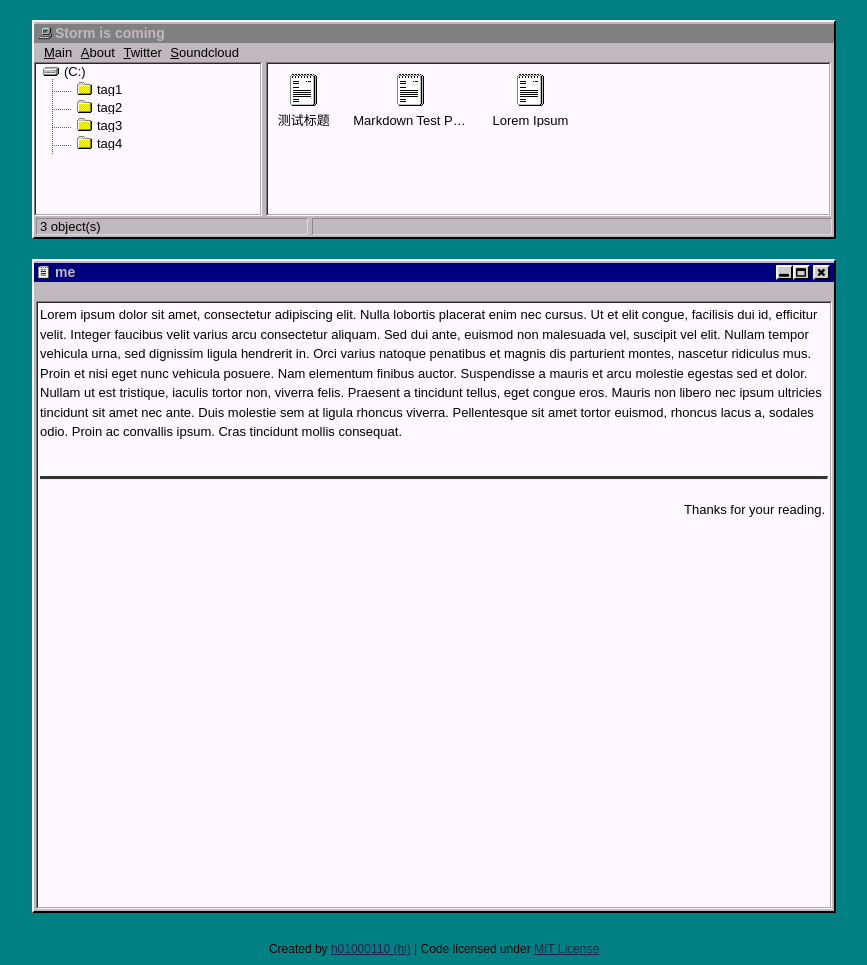
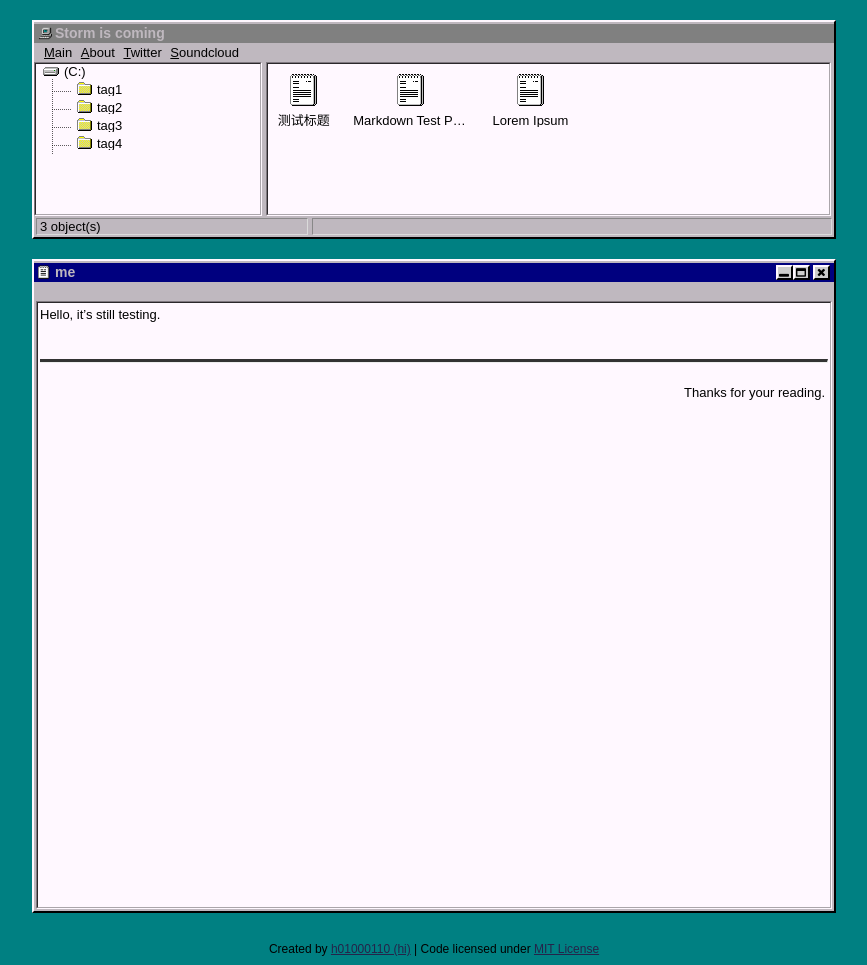
Before and after one commit to stormjokester/stormjokester.github.io, a Jekyll site: the page built from me/index.md, in a window 1280 px wide. Shown: the whole page, without its empty margins (206-1073 px from the left). Built offline with Jekyll 4.4.1, drawn with Linux system fonts in a browser that asks for light colours.

Commit message:
Update index.md

```diff
--- a/me/index.md
+++ b/me/index.md
@@ -3,4 +3,4 @@ layout: me
 title: me
 ---
 
-Lorem ipsum dolor sit amet, consectetur adipiscing elit. Nulla lobortis placerat enim nec cursus. Ut et elit congue, facilisis dui id, efficitur velit. Integer faucibus velit varius arcu consectetur aliquam. Sed dui ante, euismod non malesuada vel, suscipit vel elit. Nullam tempor vehicula urna, sed dignissim ligula hendrerit in. Orci varius natoque penatibus et magnis dis parturient montes, nascetur ridiculus mus. Proin et nisi eget nunc vehicula posuere. Nam elementum finibus auctor. Suspendisse a mauris et arcu molestie egestas sed et dolor. Nullam ut est tristique, iaculis tortor non, viverra felis. Praesent a tincidunt tellus, eget congue eros. Mauris non libero nec ipsum ultricies tincidunt sit amet nec ante. Duis molestie sem at ligula rhoncus viverra. Pellentesque sit amet tortor euismod, rhoncus lacus a, sodales odio. Proin ac convallis ipsum. Cras tincidunt mollis consequat.
+Hello, it's still testing.
```
